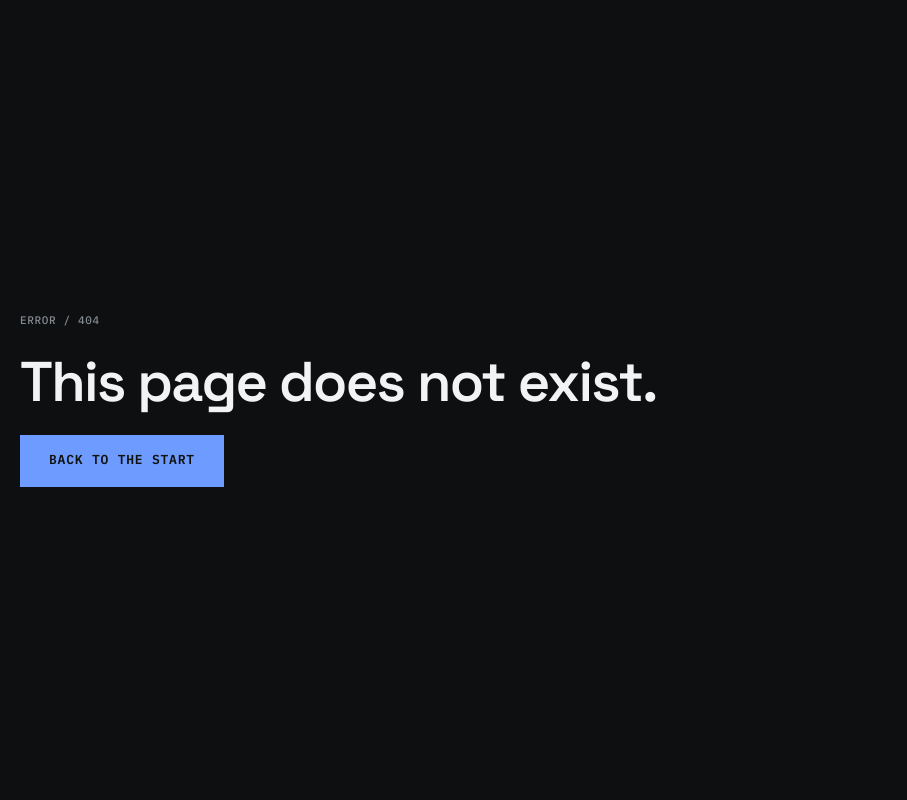
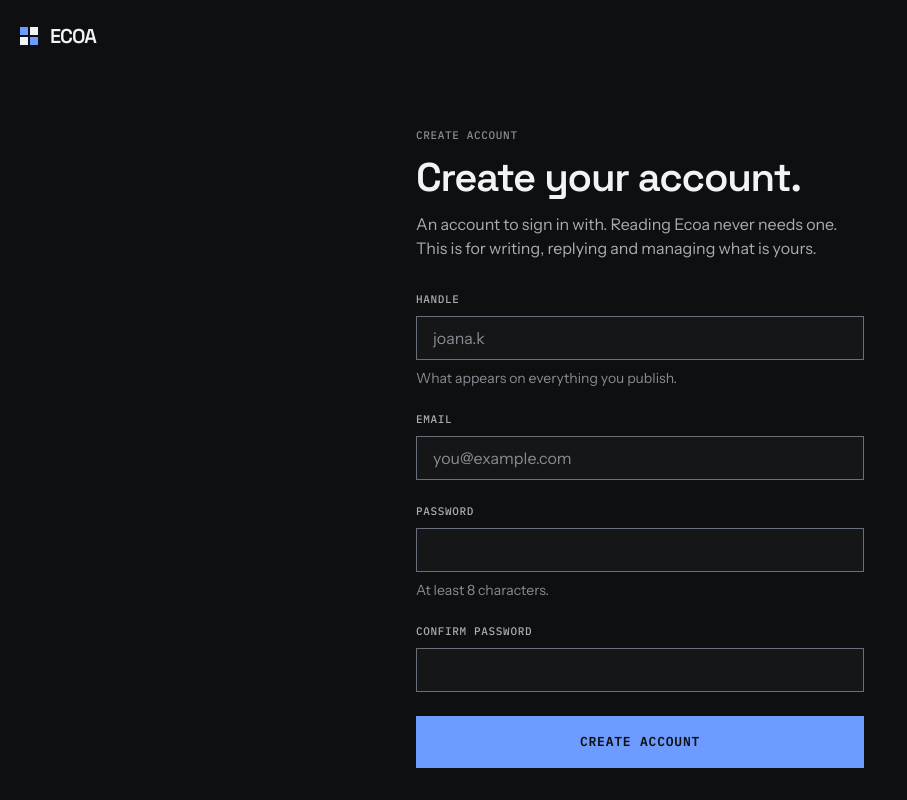
Before and after one commit to eduardokairalla1/EcoaNetwork, a React (Vite) app in the folder frontend/: page /app/register in a window 1280 px wide. Shown: the top 800 px of the page, without its empty margins (0-907 px from the left). Built offline with nearby package versions, Linux system fonts and the light colour scheme.

Commit message:
Add the account creation screen

```diff
--- /dev/null
+++ b/frontend/src/app/auth/Register.tsx
@@ -0,0 +1,136 @@
+/**
+ * Creating a platform account.
+ */
+
+// --- IMPORTS ---
+import { useState } from 'react'
+import type { FormEvent } from 'react'
+import { Link, useNavigate } from 'react-router'
+
+import { AuthShell } from '@/app/auth/AuthShell'
+import { MIN_PASSWORD, PasswordStrength } from '@/app/auth/PasswordStrength'
+import type { RegisterErrors } from '@/app/auth/Register.t'
+import { Button } from '@/components/ui/Button'
+import { EmailField } from '@/components/ui/EmailField'
+import { Field } from '@/components/ui/Field'
+import { ROUTES } from '@/routes'
+
+// --- GLOBALS ---
+const LEDE =
+  'An account to sign in with. Reading Ecoa never needs one. This is for ' +
+  'writing, replying and managing what is yours.'
+
+// Lowercase, starts with a letter, 3–30 long. It is what appears on every
+// review, so it is claimed here rather than later.
+const HANDLE = /^[a-z][a-z0-9._-]{2,29}$/
+
+const EMAIL = /^[^\s@]+@[^\s@]+\.[^\s@]+$/
+
+// --- CODE ---
+/**
+ * Builds the screen that creates a platform account.
+ *
+ * @returns The register screen.
+ */
+export function Register() {
+  const navigate = useNavigate()
+  const [handle, setHandle] = useState('')
+  const [email, setEmail] = useState('')
+  const [password, setPassword] = useState('')
+  const [confirm, setConfirm] = useState('')
+  const [errors, setErrors] = useState<RegisterErrors>({})
+
+  /**
+   * Validates the three fields and holds the submission.
+   *
+   * @param event - The form submission.
+   * @returns Nothing.
+   */
+  const submit = (event: FormEvent) => {
+    event.preventDefault()
+
+    const next: RegisterErrors = {}
+    if (!HANDLE.test(handle)) {
+      next.handle = 'Lowercase, starting with a letter, 3 characters or more.'
+    }
+    if (!EMAIL.test(email)) next.email = 'Enter a valid email address.'
+    if (password.length < MIN_PASSWORD) {
+      next.password = `At least ${MIN_PASSWORD} characters.`
+    }
+    if (confirm !== password) next.confirm = 'The two do not match.'
+
+    setErrors(next)
+
+    if (Object.keys(next).length === 0) {
+      navigate(ROUTES.verify, { state: { email } })
+    }
+  }
+
+  return (
+    <AuthShell
+      eyebrow="Create account"
+      title="Create your account."
+      lede={LEDE}
+      footer={
+        <>
+          Already have an account?{' '}
+          <Link to={ROUTES.login} className="text-primary underline">
+            Sign in
+          </Link>
+        </>
+      }
+    >
+      <form onSubmit={submit} className="flex flex-col gap-6" noValidate>
+        <Field
+          label="Handle"
+          name="handle"
+          value={handle}
+          onChange={(event) => setHandle(event.target.value)}
+          autoComplete="username"
+          placeholder="joana.k"
+          error={errors.handle}
+          hint="What appears on everything you publish."
+        />
+
+        <EmailField
+          label="Email"
+          name="email"
+          value={email}
+          onValueChange={setEmail}
+          autoComplete="email"
+          placeholder="you@example.com"
+          error={errors.email}
+        />
+
+        <div className="flex flex-col gap-3">
+          <Field
+            label="Password"
+            name="password"
+            type="password"
+            value={password}
+            onChange={(event) => setPassword(event.target.value)}
+            autoComplete="new-password"
+            error={errors.password}
+            hint={password ? undefined : `At least ${MIN_PASSWORD} characters.`}
+          />
+
+          {errors.password ? null : <PasswordStrength password={password} />}
+        </div>
+
+        <Field
+          label="Confirm password"
+          name="confirm"
+          type="password"
+          value={confirm}
+          onChange={(event) => setConfirm(event.target.value)}
+          autoComplete="new-password"
+          error={errors.confirm}
+        />
+
+        <Button type="submit" size="lg">
+          Create account
+        </Button>
+      </form>
+    </AuthShell>
+  )
+}
--- a/frontend/src/router.tsx
+++ b/frontend/src/router.tsx
@@ -7,6 +7,7 @@ import { createBrowserRouter } from 'react-router'
 
 import { AppLayout } from '@/app/layout/AppLayout'
 import { Login } from '@/app/auth/Login'
+import { Register } from '@/app/auth/Register'
 import { Landing } from '@/site/landing/Landing'
 import { NotFound } from '@/site/NotFound'
 import { SiteLayout } from '@/site/layout/SiteLayout'
@@ -20,7 +21,10 @@ export const router = createBrowserRouter([
   {
     path: 'app',
     element: <AppLayout />,
-    children: [{ path: 'login', element: <Login /> }],
+    children: [
+      { path: 'login', element: <Login /> },
+      { path: 'register', element: <Register /> },
+    ],
   },
   {
     element: <SiteLayout nav={false} />,
```
Also changed, not shown: frontend/src/app/auth/Register.t.ts (added, +11 -0 lines).
